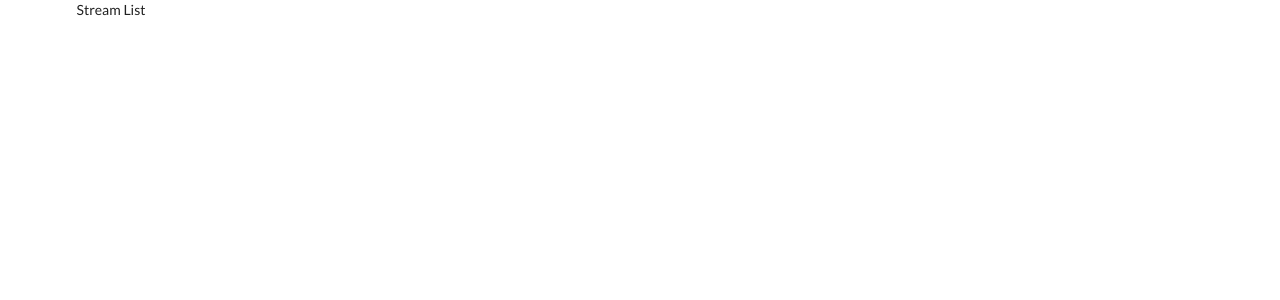
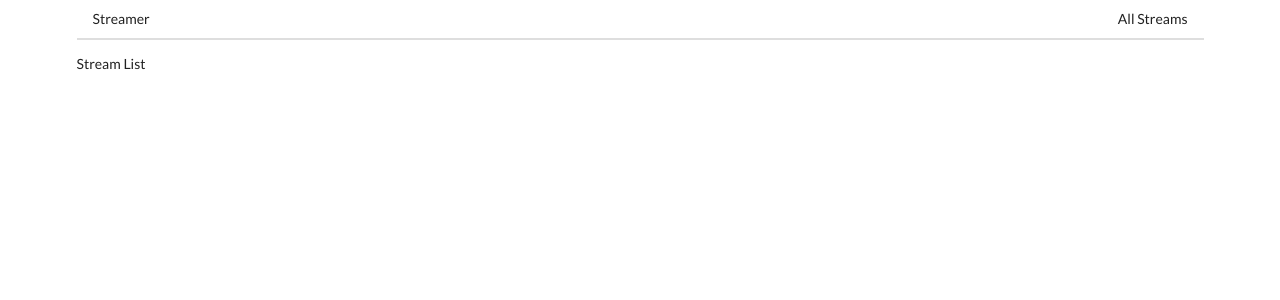
Before and after one commit to HarshaPrajapati601/Twitchs-video-streaming, a React (Create React App) app: page / in a window 1280 px wide. Shown: the top 300 px of the page. Built offline with nearby package versions, Linux system fonts and the light colour scheme.

Commit message:
Links inside routers

```diff
--- a/src/components/App.js
+++ b/src/components/App.js
@@ -1,10 +1,11 @@
 import React from 'react';
-import {Route, Link, BrowserRouter} from 'react-router-dom';
+import {Route, BrowserRouter} from 'react-router-dom';
 import StreamCreate from './streams/StreamCreate';
 import StreamEdit from './streams/STreamEdit';
 import StreamDelete from './streams/StreamDelete';
 import StreamShow from './streams/StreamShow';
 import StreamList from './streams/StreamList';
+import Header from './Header';
 
 
 const App = () => {
@@ -12,6 +13,7 @@ const App = () => {
         <div className="ui container">
             <BrowserRouter>
                 <div>
+                    <Header />
                     <Route path="/" exact component={StreamList} />
                     <Route path="/streams/new" exact component={StreamCreate} />
                     <Route path="/streams/edit" exact component={StreamEdit} />
--- /dev/null
+++ b/src/components/Header.js
@@ -0,0 +1,19 @@
+import React from 'react';
+import { Link } from 'react-router-dom';
+
+const Header = () => {
+    return(
+        <div className="ui secondary pointing menu">
+            <Link to="/" className="item">
+                Streamer
+            </Link>
+            <div className="right menu">
+                <Link to="/" className="item">
+                    All Streams
+                </Link>
+            </div>
+        </div>
+    )
+}
+
+export default Header;
```
Also changed, not shown: 1 other file (tests, documents, lock files or other folders).
